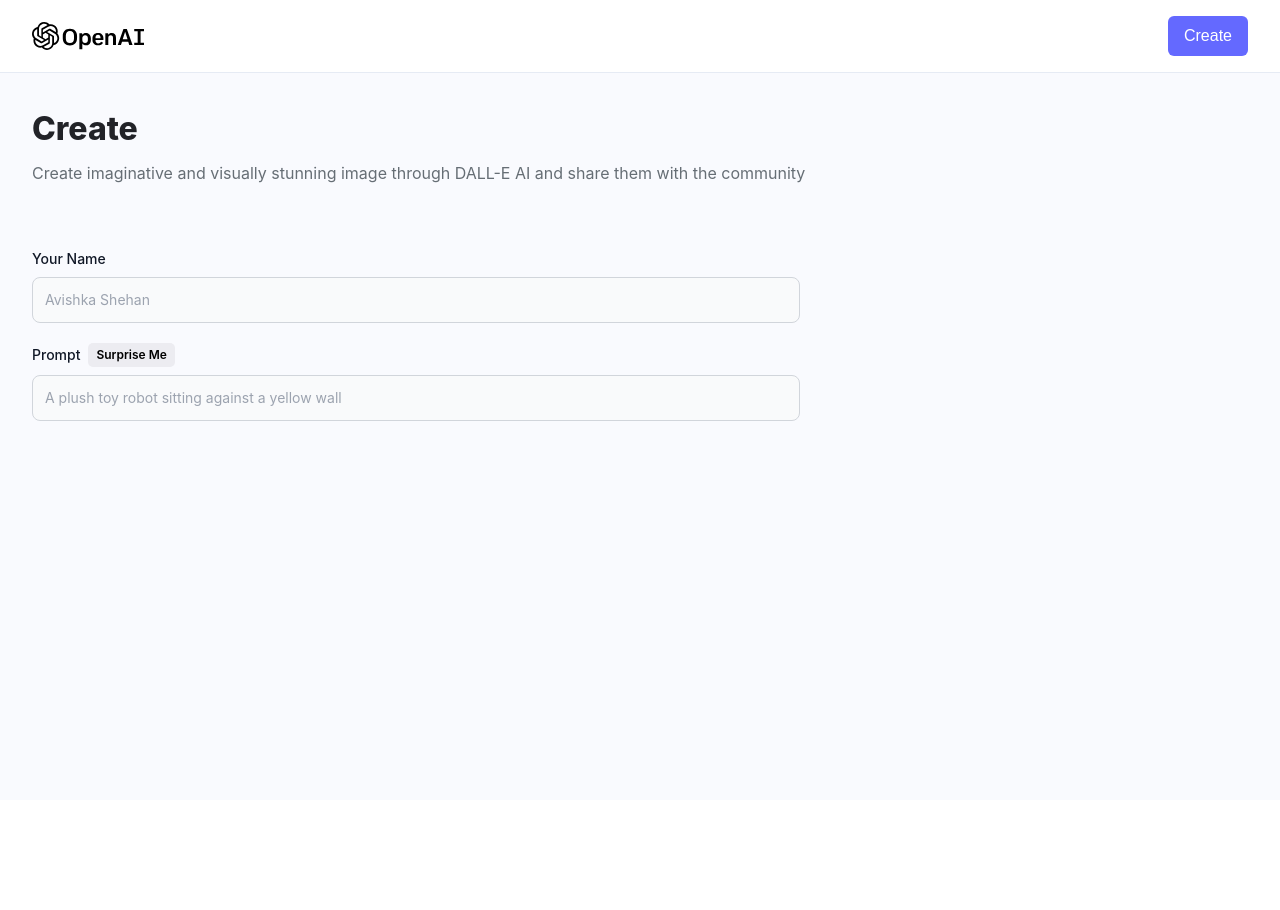
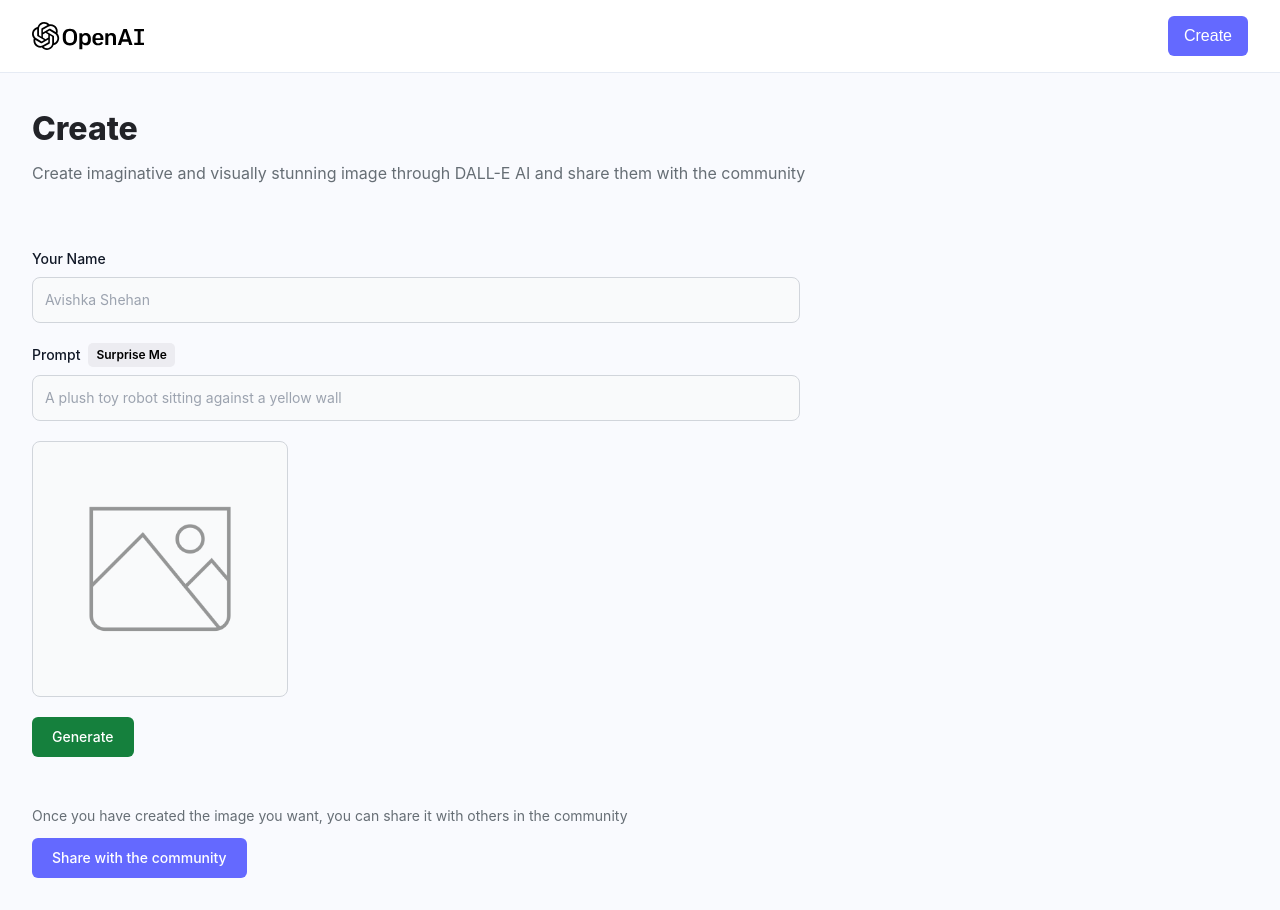
Before and after one commit to avishkaJSPshehan/AI-Image-Generator, a React (Vite) app in the folder front-end/: page /create-post in a window 1280 px wide. Before the commit the page ends 800 px from the top, so only its background shows below. Built offline with nearby package versions, Linux system fonts and the light colour scheme; a web font is replaced by a local one.

Commit message:
Finish Create Page

```diff
--- a/front-end/src/pages/CreatePost.jsx
+++ b/front-end/src/pages/CreatePost.jsx
@@ -14,16 +14,21 @@
   const [generatingImg, setGeneratingImg] = useState(false);
   const [loading,setLoading] = useState(false);
 
+  const generateImage = () => {
+
+  }
+
   const handleSubmit = () => {
 
   }
 
   const handleChange = (e) => {
-
+    setForm({ ...form,[e.target.name]: e.target.value})
   }
 
   const handleSurpriseMe = () => {
-
+    const randomPrompt= getRandomPrompt(form.prompt);
+    setForm({ ...form, prompt:randomPrompt})
   }
 
 
@@ -56,9 +61,45 @@
             isSurpriseMe
             handleSurpriseMe={handleSurpriseMe}
           />
+
+          <div className='relative bg-gray-50 border border-gray-300 text-gray-900 text-sm rounded-lg focus:ring-blue-500 focus:border-blue-500 w-64 p-3 h-64 flex justify-center items-center'>
+            {form.photo ? (
+              <img src={form.photo} alt={form.prompt} className='w-full h-full object-contain'/>
+            ) : (
+              <img src={preview} alt="preview" className='w-9/12 h-9/12 object-contain opacity-40'/>
+            )
+            }
+            {generatingImg && (
+              <div className='absolute inset-0 z-0 flex justify-center items-center bg-[rgba(0,0,0,0.5)]'>
+                <Loader/>
+              </div>
+            )}
+          </div>
+        </div>
+
+        <div className='mt-5 flex gap-5'>
+            <button
+              type="button"
+              onClick={generateImage}
+              className='text-white bg-green-700 font-medium rounded-md text-sm w-full sm:w-auto px-5 py-2.5 text-center'
+            >
+                {generatingImg ? 'Generating...' : 'Generate'}
+              </button>
+        </div>
+
+        <div className='mt-10'>
+          <p className='mt-12 text-[#666e75] text-[14px]'>
+            Once you have created the image you want, you can share it with others in the community
+          </p>
+          <button
+            type='submit'
+            className='mt-3 text-white bg-[#6469ff] font-medium rounded-md text-sm w-full sm:w-auto px-5 py-2.5 text-center'
+          >
+            {loading ? 'Sharing...' : 'Share with the community'}
+          </button>
+
         </div>
       </form>
-
     </section>
   )
 }
```
